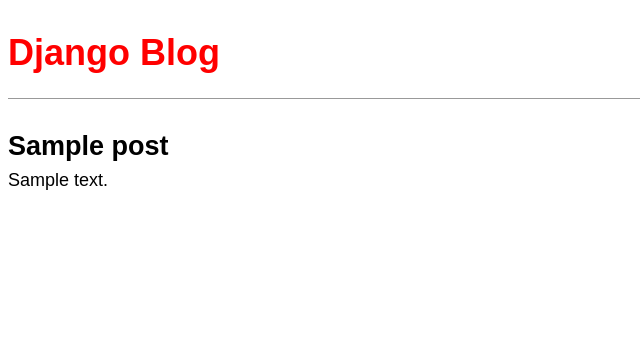
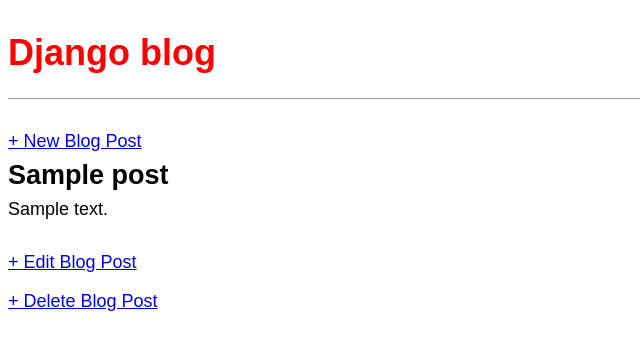
Before and after one commit to BrysonParkes/blog, a Django app: page /post/1/ in a window 1280 px wide. Shown: the top 350 px of the page, without its empty margins (0-640 px from the left). Run offline with Django 5.2, Linux system fonts and the light colour scheme; tables that the repository leaves empty hold one stand-in row (values such as "Sample post").

Commit message:
Complete Chapter 7 blog forms

```diff
--- a/blog/templates/base.html
+++ b/blog/templates/base.html
@@ -1,17 +1,20 @@
 {% load static %}
 <html>
     <head>
-    <title>Django Blog</title>
+        <title>Django blog</title>
         <link href="{% static 'css/base.css' %}" rel="stylesheet">
     </head>
+
     <body>
         <header>
-        <h1><a href="{% url 'home' %}">Django Blog</a></h1>
+            <h1><a href="{% url 'home' %}">Django blog</a></h1>
         </header>
 
         <div>
+            <a href="{% url 'post_new' %}">+ New Blog Post</a>
+        </div>
+
         {% block content %}
         {% endblock content %}
-    </div>
     </body>
 </html>
--- a/blog/templates/post_detail.html
+++ b/blog/templates/post_detail.html
@@ -1,8 +1,18 @@
 {% extends "base.html" %}
 
 {% block content %}
-    <div class="post-entry">
-        <h2>{{ post.title }}</h2>
-        <p>{{ post.body }}</p>
-    </div>
+
+<div class="post-entry">
+    <h2>{{ post.title }}</h2>
+    <p>{{ post.body }}</p>
+</div>
+
+<p>
+    <a href="{% url 'post_edit' post.pk %}">+ Edit Blog Post</a>
+</p>
+
+<p>
+    <a href="{% url 'post_delete' post.pk %}">+ Delete Blog Post</a>
+</p>
+
 {% endblock content %}
--- a/blog/urls.py
+++ b/blog/urls.py
@@ -1,8 +1,17 @@
 from django.urls import path
 
-from .views import BlogDetailView, BlogListView
+from .views import (
+    BlogListView,
+    BlogDetailView,
+    BlogCreateView,
+    BlogUpdateView,
+    BlogDeleteView,
+)
 
 urlpatterns = [
+    path("post/new/", BlogCreateView.as_view(), name="post_new"),
     path("post/<int:pk>/", BlogDetailView.as_view(), name="post_detail"),
+    path("post/<int:pk>/edit/", BlogUpdateView.as_view(), name="post_edit"),
+    path("post/<int:pk>/delete/", BlogDeleteView.as_view(), name="post_delete"),
     path("", BlogListView.as_view(), name="home"),
 ]
--- a/blog/views.py
+++ b/blog/views.py
@@ -1,4 +1,6 @@
-from django.views.generic import DetailView, ListView
+from django.views.generic import ListView, DetailView
+from django.views.generic.edit import CreateView, UpdateView, DeleteView
+from django.urls import reverse_lazy
 
 from .models import Post
 
@@ -11,3 +13,21 @@ class BlogListView(ListView):
 class BlogDetailView(DetailView):
     model = Post
     template_name = "post_detail.html"
+
+
+class BlogCreateView(CreateView):
+    model = Post
+    template_name = "post_new.html"
+    fields = ["title", "author", "body"]
+
+
+class BlogUpdateView(UpdateView):
+    model = Post
+    template_name = "post_edit.html"
+    fields = ["title", "body"]
+
+
+class BlogDeleteView(DeleteView):
+    model = Post
+    template_name = "post_delete.html"
+    success_url = reverse_lazy("home")
```
Also changed, not shown: blog/templates/post_delete.html (added, +13 -0 lines), blog/templates/post_edit.html (added, +13 -0 lines), blog/templates/post_new.html (added, +13 -0 lines), blog/tests.py (+29 -0 lines). Lines whose indentation alone changed are shown as unchanged.
